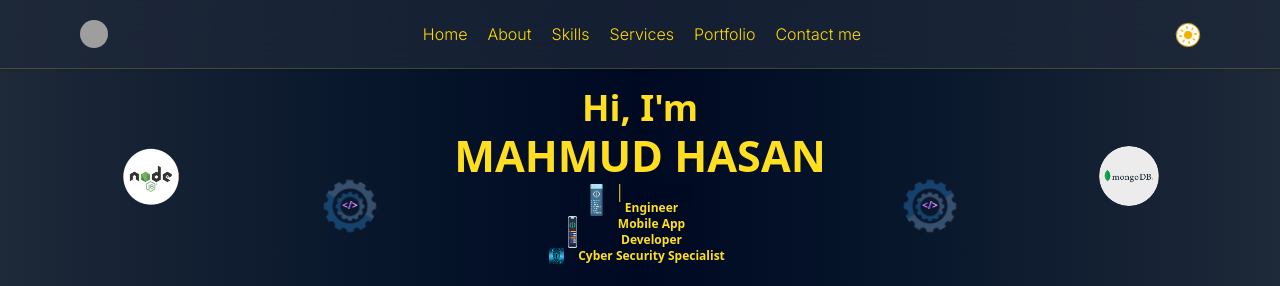
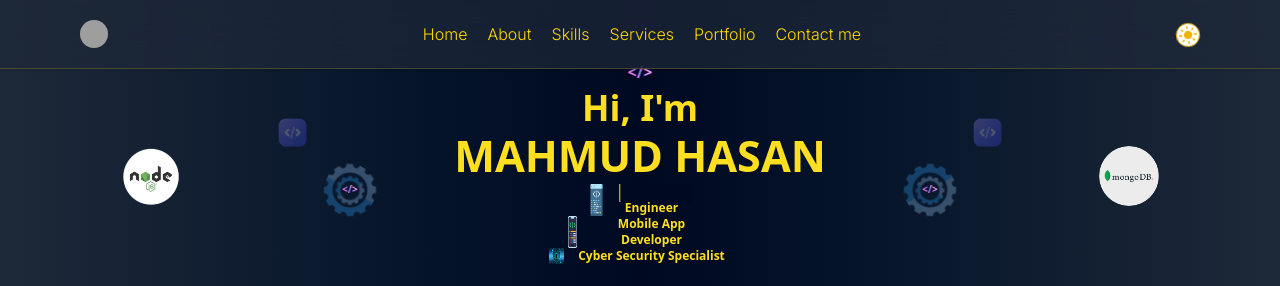
Before and after one commit to MahmudHasan77/personal-website, a Next.js app: page / in a window 1280 px wide. Shown: the top 286 px of the page. Built offline with nearby package versions, Linux system fonts and the light colour scheme; grey boxes are pictures that could not be loaded.

Commit message:
updated design

```diff
--- a/app/globals.css
+++ b/app/globals.css
@@ -225,7 +225,6 @@ html {
   }
 }
 
-
 .skillCard {
   background: radial-gradient(
     circle,
@@ -449,13 +448,13 @@ html {
   }
 }
 
-.starAnimation {
+.code_animation {
   scale: 1;
-  animation: starAnimation 1s infinite linear;
+  animation: code_animation 5s infinite linear;
 }
-@keyframes starAnimation {
+@keyframes code_animation {
   50% {
-    scale: 2;
+    scale: 1.5;
   }
 }
 @keyframes fadeIn {
--- a/app/page.tsx
+++ b/app/page.tsx
@@ -42,7 +42,7 @@ const applications: {
   {
     id: 2,
     title: "Coffee Shop",
-    image: "/coffee-image.jpg",
+    image: "/coffee-image-landing-page.jpg",
     link: "",
 
     description:
@@ -819,119 +819,31 @@ const Home = () => {
       {/* Hero Section */}
       <main ref={heroRef} id="home" className="scroll-mt-28 pt-20 relative">
         {/* stars */}
-        {/* <Image
-          src={"/coding-2.png"}
+        <span
+          className={`duration-3000 absolute left-1/2 -translate-x-1/2 text-center code_left top-15 `}
+        >
+          {"</>"}
+        </span>
+        <Image
+          src={"/code.png"}
           width={25}
           height={25}
           alt="star image"
-          className="absolute top-25 md:top-40 lg:top-35 left-40 md:right-10 lg:right-20"
-        /> */}
-        {/* <Image
-        //   src={SmallStar}
-        //   width={5}
-        //   height={5}
-        //   alt="star image"
-        //   className="absolute top-35 md:top-40 lg:top-35 left-40 md:left-10 lg:left-20 starAnimation"
-        // />
-        {/* <Image
-          src={SmallStar}
-          width={5}
-          height={5}
-          alt="star image"
-          className="absolute top-65 sm:top-50 right-35 md:right-40 lg:right-80 starAnimation"
+          className="absolute
+          top-22  left-15 md:top-27 md:left-50 lg:top-30 lg:left-70
+           opacity-30 code_animation"
         />
         <Image
-          src={SmallStar}
-          width={5}
-          height={5}
+          src={"/code.png"}
+          width={25}
+          height={25}
           alt="star image"
-          className="absolute top-65 sm:top-50 left-35 md:left-40 lg:left-80 starAnimation"
+          className="absolute
+          top-22  right-15 md:top-27 md:right-50 lg:top-30 lg:right-70
+           opacity-30 code_animation"
         />
 
-        <Image
-          src={SmallStar}
-          width={5}
-          height={5}
-          alt="star image"
-          className="absolute top-77 left-20 sm:left-40 sm:top-70 md:top-77 md:left-50 lg:left-99 lg:top-99 starAnimation"
-        />
-        <Image
-          src={SmallStar}
-          width={5}
-          height={5}
-          alt="star image"
-          className="absolute top-77 right-20 sm:right-40 sm:top-70 md:top-77 md:right-50 lg:right-99 lg:top-99 starAnimation"
-        />
-
-        <Image
-          src={SmallStar}
-          width={5}
-          height={5}
-          alt="star image"
-          className="absolute top-155 right-15 md:right-55 lg:right-70 md:top-150 starAnimation"
-        />
-
-        <Image
-          src={SmallStar}
-          width={5}
-          height={5}
-          alt="star image"
-          className="absolute top-155 left-15 md:left-55 lg:left-70 md:top-150 starAnimation"
-        />
-
-        <Image
-          src={SmallStar}
-          width={5}
-          height={5}
-          alt="star image"
-          className="absolute top-127 sm:top-120 lg:top-145 left-1/2 md:left-4/7 lg:left-1/2 starAnimation"
-        />
-        <Image
-          src={SmallStar}
-          width={5}
-          height={5}
-          alt="star image"
-          className="absolute top-185 md:top-150 lg:hidden left-1/2 starAnimation"
-        />
-
-        <Image
-          src={SmallStar}
-          width={5}
-          height={5}
-          alt="star image"
-          className="absolute top-130 left-25 sm:hidden starAnimation"
-        />
-        <Image
-          src={SmallStar}
-          width={5}
-          height={5}
-          alt="star image"
-          className="absolute top-130 right-25 sm:hidden starAnimation"
-        /> */}
-
-        {/* lg screen */}
-        {/* <Image
-          src={SmallStar}
-          width={5}
-          height={5}
-          alt="star image"
-          className="absolute top-25 left-100 hidden lg:inline starAnimation"
-        />
-        <Image
-          src={SmallStar}
-          width={5}
-          height={5}
-          alt="star image"
-          className="absolute top-25 right-100 hidden lg:inline starAnimation"
-        /> */}
-        {/* <Image
-          src={'/star-2.png'}
-          width={5}
-          height={5}
-          alt="star image"
-          className="absolute top-73 right-1/2 hidden lg:inline starAnimation"
-        /> */}
-        <div className="absolute top-44 left-2 sm:left-30 md:left-50 lg:left-80 flex justify-center items-center">
+        <div className="absolute top-40 left-2 sm:left-30 md:left-50 lg:left-80 flex justify-center items-center">
           <div className="relative h-15 w-15">
             <Image
               src={"/coding-circle.png"}
@@ -950,10 +862,10 @@ const Home = () => {
           <span
             className={`duration-3000 absolute left-1/2 -translate-x-1/2 text-center code_left -mt-0.5 text-[10px]`}
           >
-          {'</>'}
-            </span>
-        </div>
-        <div className="absolute top-44 right-2 sm:right-30 md:right-50 lg:right-80 flex justify-center items-center">
+            {"</>"}
+          </span>
+        </div>
+        <div className="absolute top-40 right-2 sm:right-30 md:right-50 lg:right-80 flex justify-center items-center">
           <div className="relative h-15 w-15">
             <Image
               src={"/coding-circle.png"}
@@ -972,10 +884,9 @@ const Home = () => {
           <span
             className={`duration-3000 absolute left-1/2 -translate-x-1/2 text-center code_left -mt-0.5 text-[10px]`}
           >
-          {'</>'}
-            </span>
-        </div>
-
+            {"</>"}
+          </span>
+        </div>
 
         {/* logo small screen */}
 
@@ -1175,7 +1086,7 @@ const Home = () => {
             </div>
           </div>
           <div
-            className={` text-center text-lg md:text-xl  text-gray-800 dark:text-yellow-400 px-7 mb-5 md:flex lg:inline duration-3000 items-center
+            className={`text-lg md:text-xl  text-gray-800 dark:text-yellow-400 px-7 mb-5 md:flex lg:inline duration-3000 rounded-full text-center
                ${neue.className} ${
                  isStart
                    ? "translate-y-0 opacity-100"
```
Also changed, not shown: public/slash.png (added).
